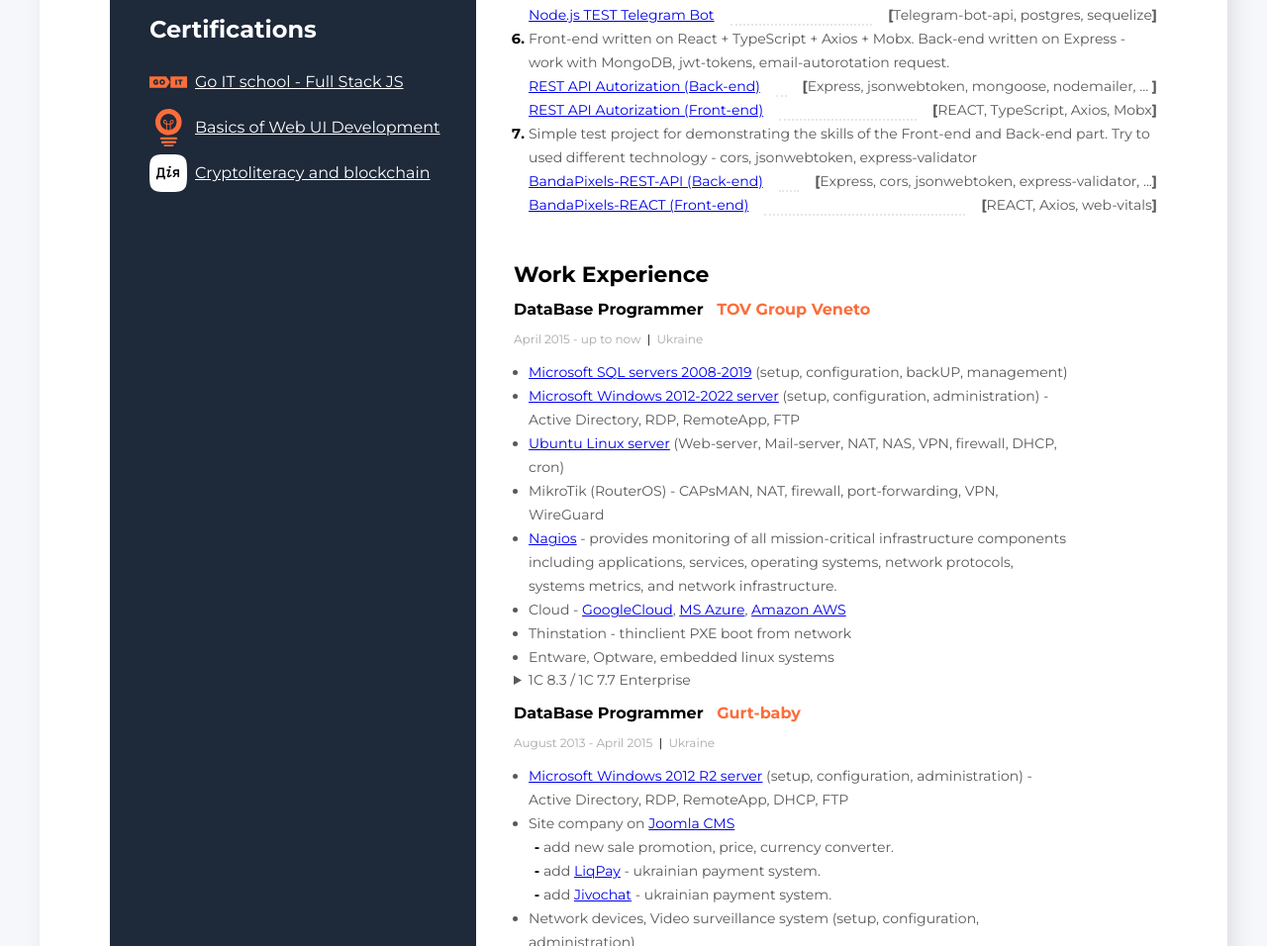
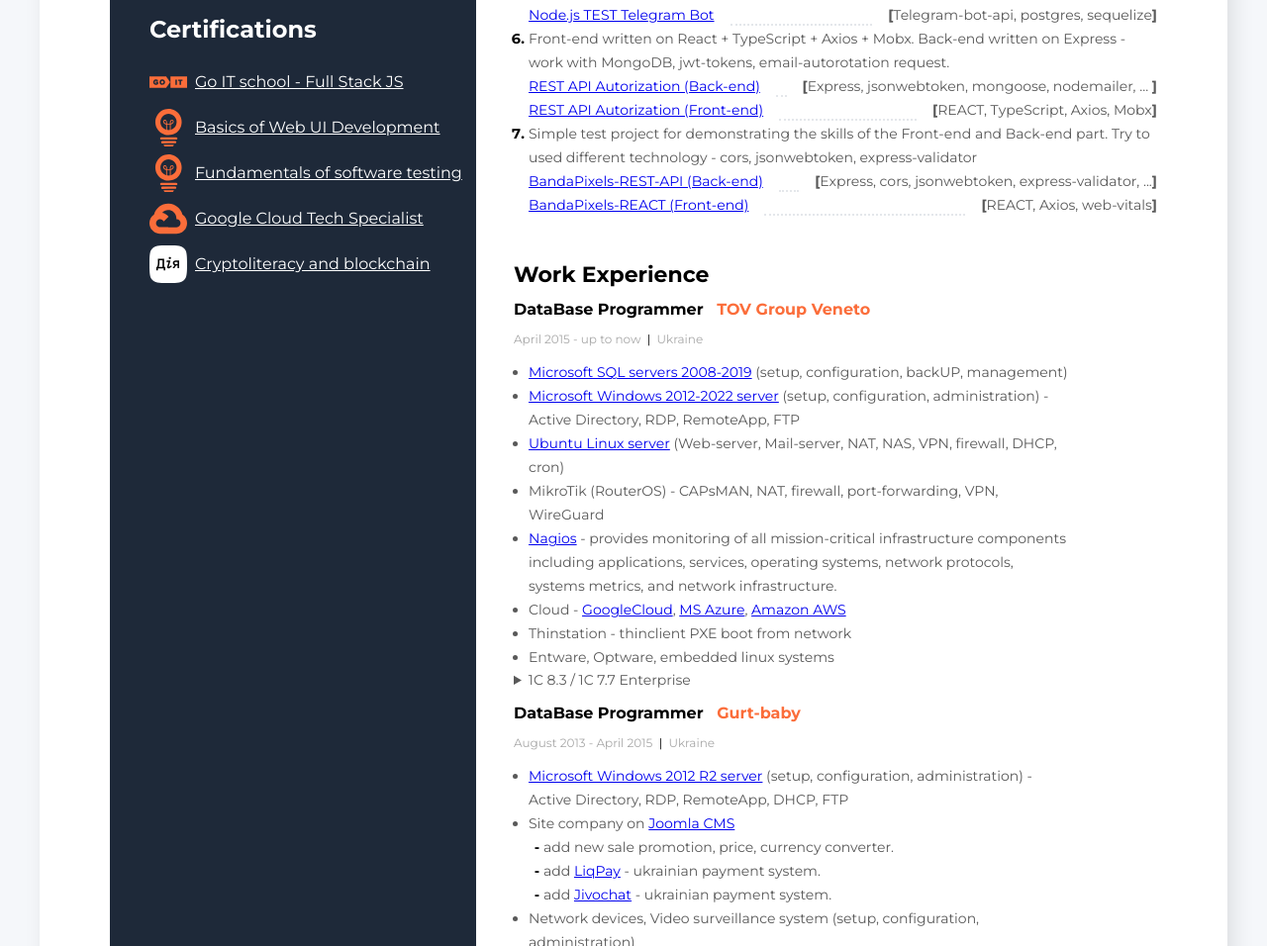
Before and after one commit to Cosmits/Cosmits, a website: page resume/index.html in a window 1280 px wide. Shown: the part 1801-2757 px from the top of the page at 99% size. Drawn offline with Linux system fonts and the light colour scheme.

Commit message:
add new sert QA

```diff
--- a/package.json
+++ b/package.json
@@ -1,6 +1,6 @@
 {
   "name": "Cosmits",
-  "version": "1.0.0",
+  "version": "1.0.1",
   "description": "",
   "main": "index.js",
   "homepage": "https://Cosmits.github.io/Cosmits",
--- a/resume/index.html
+++ b/resume/index.html
@@ -424,7 +424,9 @@
 
     <!-- Sidebar -->
     <aside class="sidebar">
-      <div><a class="download-pdf" href="./cert/resume_Samofal_Hennadii.pdf" download><b>Download PDF</b> </a> </div>
+      <div><a class="download-pdf" href="https://cosmits.github.io/Cosmits/cert/Resume_Hennadii_Samofal_Full_stack_JavaScript_Developer.pdf"
+          download><b>Download PDF</b> </a>
+      </div>
       <img src="./img/Photo1.jpg" alt="My photo">
       <!-- Contacts  -->
       <div class="contact">
@@ -434,7 +436,7 @@
             <svg class="contact-btn-svg" width="28" height="28">
               <use href="./img/symbol-defs.svg#location"></use>
             </svg>
-            <a href="https://www.google.com/maps/place/Slupsk" class="contact-link">Slupsk, Poland,  76-200</a>
+            <a href="https://www.google.com/maps/place/Slupsk" class="contact-link">Slupsk, Poland, 76-200</a>
             <!-- <p>Slupsk, Poland 76-200</p> -->
           </div>
           <div class="contact-wrap">
@@ -528,7 +530,7 @@
             </a>
           </li>
           <li>
-            <a href="./cert/prometheus-Web-Samofal.pdf" download class="contact-link cert-link">
+            <a href="https://cosmits.github.io/Cosmits/cert/prometheus-Web_Samofal_Hennadii.pdf" download class="contact-link cert-link">
               <svg class="contact-btn-svg" width="38" height="38">
                 <use href="./img/symbol-defs.svg#prometheus"></use>
               </svg>
@@ -536,7 +538,24 @@
             </a>
           </li>
           <li>
-            <a href="./cert/Crypto-Samofal.pdf" download class="contact-link cert-link">
+            <a href="https://cosmits.github.io/Cosmits/cert/prometheus-QA_Samofal_Hennadii.pdf" download class="contact-link cert-link">
+              <svg class="contact-btn-svg" width="38" height="38">
+                <use href="./img/symbol-defs.svg#prometheus"></use>
+              </svg>
+              <span>Fundamentals of software testing</span>
+            </a>
+          </li>
+          <li>
+            <a href="https://www.cloudskillsboost.google/public_profiles/7569e3f7-1255-41af-b08f-836efd2e730a"
+              class="contact-link cert-link">
+              <svg class="contact-btn-svg" width="38" height="38">
+                <use href="./img/symbol-defs.svg#googlecloud"></use>
+              </svg>
+              <span>Google Cloud Tech Specialist</span>
+            </a>
+          </li>
+          <li>
+            <a href="https://cosmits.github.io/Cosmits/cert/Crypto_Samofal_Hennadii.pdf" download class="contact-link cert-link">
               <svg class="contact-btn-svg" width="38" height="38">
                 <use href="./img/symbol-defs.svg#dija"></use>
               </svg>
```
Also changed, not shown: 7 other files.
